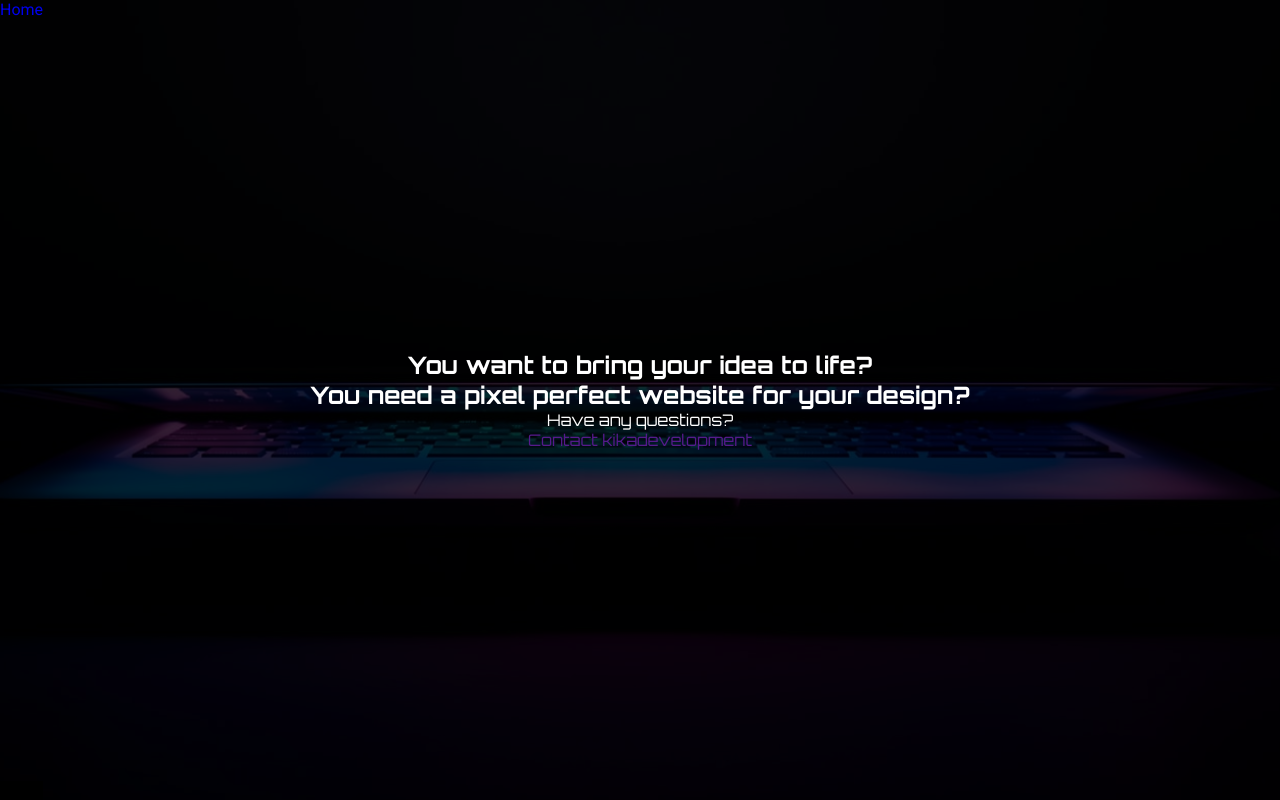
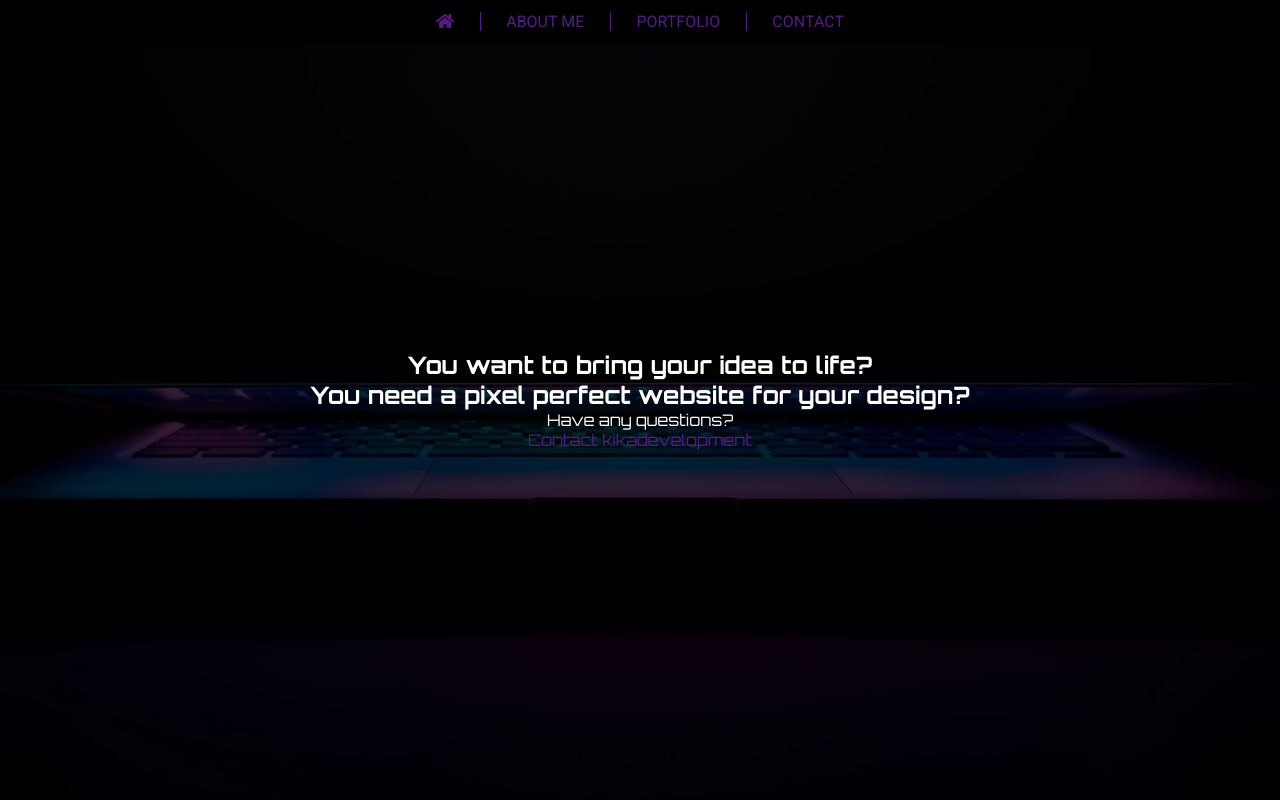
Before and after one commit to kristinadurant/portfolio-site, a React (Create React App) app in the folder client/: page / in a window 1280 px wide. Shown: the top 800 px of the page. Built offline with nearby package versions, Linux system fonts and the light colour scheme.

Commit message:
adding header links

```diff
--- a/client/public/index.html
+++ b/client/public/index.html
@@ -5,6 +5,12 @@
     <link rel="icon" href="%PUBLIC_URL%/favicon.ico" />
     <link rel="preconnect" href="https://fonts.gstatic.com">
     <link href="https://fonts.googleapis.com/css2?family=Orbitron:wght@400;500;700;900&family=Roboto:wght@100;400;900&display=swap" rel="stylesheet">
+    <link
+    rel="stylesheet"
+    href="https://use.fontawesome.com/releases/v5.15.1/css/all.css"
+    integrity="sha384-vp86vTRFVJgpjF9jiIGPEEqYqlDwgyBgEF109VFjmqGmIY/Y4HV4d3Gp2irVfcrp"
+    crossorigin="anonymous"
+    />
     <meta name="viewport" content="width=device-width, initial-scale=1" />
     <meta name="theme-color" content="#000000" />
     <meta
--- a/client/src/App.css
+++ b/client/src/App.css
@@ -25,17 +25,12 @@ h3 {
   text-align: center;
   font-family: "Orbitron", sans-serif;
 }
-header {
-  position: absolute;
-  background-color: 000;
-}
 footer {
   position: absolute;
   background-color: #000;
   bottom: 0;
 }
 #home {
-  width: 100vw;
   min-height: 100vh;
   color: #ffffff;
   background-image: url(./images/developerbg.jpeg);
@@ -48,6 +43,31 @@ footer {
   height: 100vh;
   min-height: 600px;
   background-color: rgba(0, 0, 0, 0.8);
+}
+
+/*======================
+    BANNER SECTION
+========================*/
+header {
+  position: fixed;
+  z-index: 99;
+  background-color: #000;
+  width: 100%;
+  padding: 0.75rem 0;
+}
+header ul {
+  text-align: center;
+}
+header li {
+  border-left: 1px solid rgb(85, 26, 139);
+  display: inline-block;
+  padding: 0 2%;
+}
+header li a {
+  color: rgb(85, 26, 139);
+}
+header li:first-of-type {
+  border-left: none;
 }
 
 /*======================
--- a/client/src/components/Navbar.jsx
+++ b/client/src/components/Navbar.jsx
@@ -1,10 +1,17 @@
 import React from 'react';
-import {Link} from 'react-router-dom';
+import { HashLink } from 'react-router-hash-link';
 
 const Navbar = () => {
     return (
         <header>
-            <Link to='/'>Home</Link>
+            <nav>
+                <ul>
+                    <li><HashLink smooth to={`#banner`}><i className="fas fa-home"></i></HashLink></li>
+                    <li><HashLink smooth to={`#about`}>ABOUT ME</HashLink></li>
+                    <li><HashLink smooth to={`#portfolio`}>PORTFOLIO</HashLink></li>
+                    <li><HashLink smooth to={`#contact`}>CONTACT</HashLink></li>
+                </ul>
+            </nav>
         </header>
     )
 }
--- a/package.json
+++ b/package.json
@@ -6,7 +6,8 @@
   "license": "MIT",
   "dependencies": {
     "concurrently": "^5.3.0",
-    "express": "^4.17.1"
+    "express": "^4.17.1",
+    "react-router-hash-link": "^2.3.1"
   },
   "scripts": {
     "start": "node server.js",
```
Also changed, not shown: 2 other files (tests, documents, lock files or other folders).
